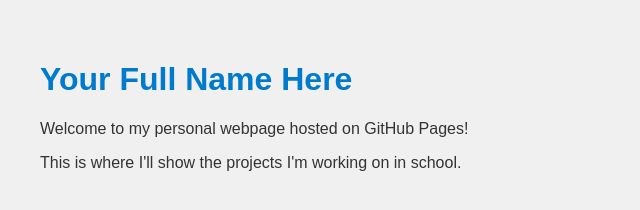
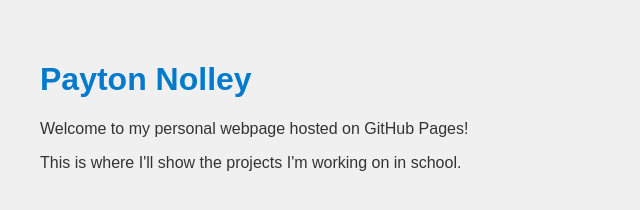
Before and after one commit to pnoll-collab/pnoll-collab.github.io, a plain HTML site: page index.html in a window 1280 px wide. Shown: the whole page, without its empty margins (0-640 px from the left). Drawn offline with Linux system fonts and the light colour scheme.

Commit message:
add homepage

```diff
--- a/index.html
+++ b/index.html
@@ -17,7 +17,7 @@
   </style>
 </head>
 <body>
-  <h1>Your Full Name Here</h1>
+  <h1>Payton Nolley</h1>
   <p>Welcome to my personal webpage hosted on GitHub Pages!</p>
   <p>This is where I'll show the projects I'm working on in school.</p>
 </body>
```
